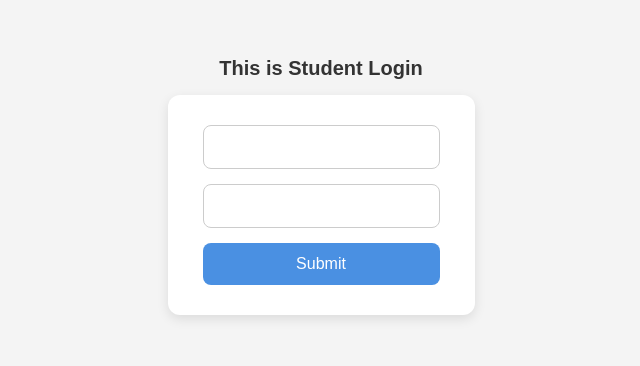
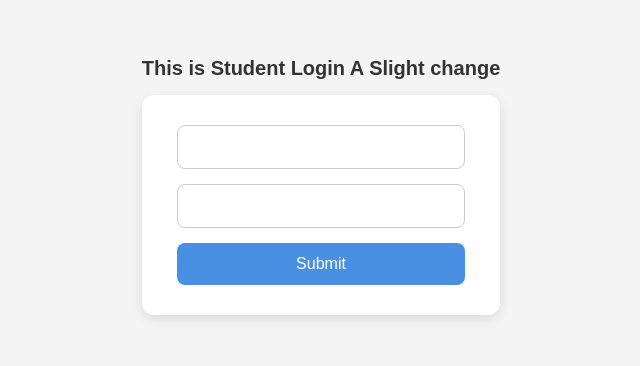
Before and after one commit to Ansh-Palekar/django-practice, a React app in the folder frontend/: page /loginStudent in a window 1280 px wide. Shown: the part 232-598 px from the top of the page, without its empty margins (319-959 px from the left). Built offline with nearby package versions, Linux system fonts and the light colour scheme; the HTML template or start-up script is replaced by a standard one.

Commit message:
ADdded Small Change

```diff
--- a/frontend/src/pages/StudentLogin.jsx
+++ b/frontend/src/pages/StudentLogin.jsx
@@ -41,7 +41,7 @@
     return(
           <div className={styles.container}>
             <form>
-                <h3 className={styles.title}>This is Student Login</h3>
+                <h3 className={styles.title}>This is Student Login  A Slight change</h3>
                 <div className={styles.formBox}>
                     <input
                         type="text"
```
